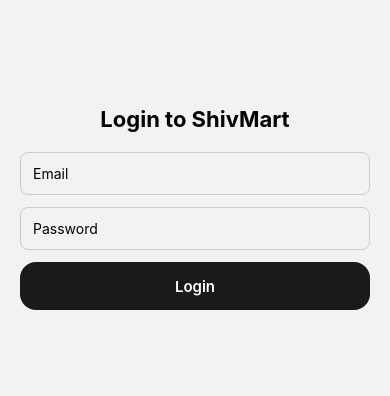
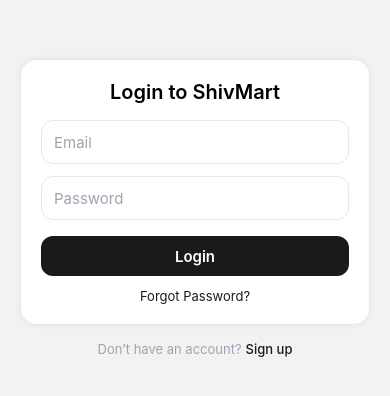
Before and after one commit to shivmartlks/mart-rn, a React Native app: screen /AddAddress in a window 390 px wide. Shown: the part 214-610 px from the top of the page. Built offline with nearby package versions, Linux system fonts and the light colour scheme.

Commit message:
Button and Input Fix

```diff
--- a/src/components/ui/Button.js
+++ b/src/components/ui/Button.js
@@ -8,11 +8,17 @@
   ActivityIndicator,
   StyleSheet,
 } from "react-native";
-import { colors, spacing, textSizes, radius } from "../../theme";
+import {
+  colors,
+  spacing,
+  textSizes,
+  radius,
+  componentTokens,
+} from "../../theme";
 
 export default function Button({
-  title = null, // optional if using children
-  children = null, // supports custom JSX
+  title = null,
+  children = null,
   onPress,
   size = "md", // sm | md | lg
   variant = "primary", // primary | secondary | ghost | link
@@ -25,33 +31,37 @@
   textStyle = {},
   ...props
 }) {
-  const isDisabled = disabled || loading;
+  const isDisabled = loading || disabled;
 
   // -----------------------------
-  // SIZE MAP
+  // SIZE MAP (with fallback!)
   // -----------------------------
   const sizeMap = {
     sm: {
-      height: 40,
+      height: 32,
       fontSize: textSizes.sm,
       paddingVertical: spacing.xs,
+      borderRadius: radius.sm,
     },
     md: {
-      height: 48,
+      height: 40,
       fontSize: textSizes.md,
-      paddingVertical: spacing.sm,
+      paddingVertical: spacing.xs,
+      borderRadius: radius.md,
     },
     lg: {
-      height: 56,
+      height: 48,
       fontSize: textSizes.lg,
-      paddingVertical: spacing.md,
+      paddingVertical: spacing.sm,
+      borderRadius: radius.lg,
     },
   };
 
-  const s = sizeMap[size];
+  // SAFETY: guarantee 's' is never undefined
+  const s = sizeMap[size] || sizeMap["md"];
 
   // -----------------------------
-  // VARIANT MAP
+  // VARIANT MAP (with fallback!)
   // -----------------------------
   const variantMap = {
     primary: {
@@ -76,16 +86,16 @@
     },
   };
 
-  const v = variantMap[variant];
+  const v = variantMap[variant] || variantMap["primary"];
 
   // -----------------------------
-  // DISABLED STATE
+  // DISABLED STYLES (theme tokens)
   // -----------------------------
   const disabledStyle = isDisabled
     ? {
-        backgroundColor: colors.gray200,
-        textColor: colors.textMuted,
-        borderColor: colors.gray200,
+        backgroundColor: componentTokens.button.disabledBg,
+        textColor: componentTokens.button.disabledText,
+        borderColor: componentTokens.button.disabledBg,
       }
     : {};
 
@@ -107,8 +117,14 @@
           backgroundColor: bg,
           borderColor: border,
           borderWidth: border === "transparent" ? 0 : 1,
+
+          // SIZE VALUES (safe!)
           minHeight: s.height,
           paddingVertical: s.paddingVertical,
+
+          // BUTTON RADIUS SHOULD MATCH SIZE RADIUS
+          borderRadius: s.borderRadius,
+
           width: block ? "100%" : undefined,
         },
         style,
@@ -120,12 +136,15 @@
         <View style={{ marginRight: spacing.xs }}>{leftIcon}</View>
       )}
 
-      {/* TITLE / CHILDREN */}
+      {/* LABEL OR CHILDREN */}
       {!loading && (
         <Text
           style={[
             styles.text,
-            { fontSize: s.fontSize, color: txtColor },
+            {
+              fontSize: s.fontSize,
+              color: txtColor,
+            },
             textStyle,
           ]}
         >
@@ -152,7 +171,6 @@
 
 const styles = StyleSheet.create({
   base: {
-    borderRadius: radius.lg,
     flexDirection: "row",
     alignItems: "center",
     justifyContent: "center",
--- a/src/components/ui/Input.js
+++ b/src/components/ui/Input.js
@@ -14,23 +14,44 @@
   label,
   error = "",
   helper = "",
+  size = "md", // NEW: sm | md | lg
   style = {},
   inputStyle = {},
   ...props
 }) {
   const [focused, setFocused] = useState(false);
 
-  // Base input token system
+  // Base tokens
   const tokens = componentTokens.input;
+
+  // NEW: dynamic size map
+  const sizeMap = {
+    sm: {
+      height: 36,
+      fontSize: textSizes.sm,
+      paddingVertical: spacing.xs,
+      radius: radius.sm,
+    },
+    md: {
+      height: 44,
+      fontSize: textSizes.md,
+      paddingVertical: spacing.xs,
+      radius: radius.md,
+    },
+    lg: {
+      height: 52,
+      fontSize: textSizes.lg,
+      paddingVertical: spacing.sm,
+      radius: radius.lg,
+    },
+  };
+
+  const s = sizeMap[size] ?? sizeMap.md;
 
   // Determine border color priority
   let borderColor = tokens.border;
-
-  if (error) {
-    borderColor = tokens.borderError;
-  } else if (focused) {
-    borderColor = tokens.borderFocused;
-  }
+  if (error) borderColor = tokens.borderError;
+  else if (focused) borderColor = tokens.borderFocused;
 
   return (
     <View style={style}>
@@ -39,7 +60,17 @@
 
       {/* Input */}
       <TextInput
-        style={[styles.input, { borderColor }, inputStyle]}
+        style={[
+          styles.input,
+          {
+            height: s.height,
+            fontSize: s.fontSize,
+            paddingVertical: s.paddingVertical,
+            borderRadius: s.radius,
+            borderColor,
+          },
+          inputStyle,
+        ]}
         placeholderTextColor={tokens.placeholder}
         onFocus={() => setFocused(true)}
         onBlur={() => setFocused(false)}
@@ -64,13 +95,9 @@
   },
 
   input: {
-    height: 48,
     backgroundColor: componentTokens.input.bg,
     borderWidth: 1,
-    borderRadius: componentTokens.input.radius,
     paddingHorizontal: componentTokens.input.paddingHorizontal,
-    paddingVertical: componentTokens.input.paddingVertical,
-    fontSize: textSizes.md,
     color: componentTokens.input.text,
   },
 
--- a/src/screens/Login.js
+++ b/src/screens/Login.js
@@ -1,13 +1,12 @@
 import { useState } from "react";
-import {
-  View,
-  Text,
-  TextInput,
-  TouchableOpacity,
-  StyleSheet,
-} from "react-native";
+import { View, Text, TouchableOpacity } from "react-native";
 import { supabase } from "../services/supabase";
+
+import Card from "../components/ui/Card";
 import Button from "../components/ui/Button";
+import Input from "../components/ui/Input";
+
+import { spacing, colors, textSizes, fontWeights } from "../theme";
 
 export default function Login({ navigation }) {
   const [email, setEmail] = useState("");
@@ -19,69 +18,128 @@
     setError("");
     setLoading(true);
 
-    const { data, error } = await supabase.auth.signInWithPassword({
+    const { error: authError } = await supabase.auth.signInWithPassword({
       email,
       password,
     });
 
     setLoading(false);
-
-    if (error) {
-      setError(error.message);
-      return;
-    }
+    if (authError) setError(authError.message);
   }
 
   return (
-    <View style={styles.container}>
-      <Text style={styles.heading}>Login to ShivMart</Text>
+    <View
+      style={{
+        flex: 1,
+        justifyContent: "center",
+        padding: spacing.xl,
+        backgroundColor: colors.background,
+      }}
+    >
+      {/* Centered Card */}
+      <Card
+        elevated
+        style={{
+          paddingVertical: spacing.xl,
+          paddingHorizontal: spacing.xl,
+          maxWidth: 420, // ⭐ visually tighter layout
+          alignSelf: "center", // ⭐ centers card on big screens
+          width: "100%",
+        }}
+      >
+        <Text
+          style={{
+            fontSize: textSizes.xl,
+            fontWeight: fontWeights.semibold,
+            textAlign: "center",
+            marginBottom: spacing.lg,
+            color: colors.text,
+          }}
+        >
+          Login to ShivMart
+        </Text>
 
-      <TextInput
-        style={styles.input}
+        <Input
           placeholder="Email"
-        autoCapitalize="none"
           value={email}
           onChangeText={setEmail}
-        secureTextEntry={false}
+          size="md"
+          style={{ marginBottom: spacing.md }}
         />
 
-      <TextInput
-        style={styles.input}
+        <Input
           placeholder="Password"
-        secureTextEntry={true}
+          secureTextEntry
           value={password}
           onChangeText={setPassword}
+          size="md"
+          style={{ marginBottom: spacing.sm }}
         />
 
-      {error ? <Text style={styles.error}>{error}</Text> : null}
-      <Button block onPress={handleLogin} loading={loading} disabled={loading}>
+        {error ? (
+          <Text
+            style={{
+              color: colors.error,
+              fontSize: textSizes.sm,
+              marginBottom: spacing.md,
+            }}
+          >
+            {error}
+          </Text>
+        ) : null}
+
+        <Button
+          block
+          size="md"
+          onPress={handleLogin}
+          loading={loading}
+          disabled={loading}
+          style={{ marginTop: spacing.sm }}
+        >
           Login
         </Button>
+
+        <TouchableOpacity
+          style={{ marginTop: spacing.md }}
+          onPress={() => navigation.navigate("ForgotPassword")}
+        >
+          <Text
+            style={{
+              textAlign: "center",
+              color: colors.primary,
+              fontSize: textSizes.sm,
+            }}
+          >
+            Forgot Password?
+          </Text>
+        </TouchableOpacity>
+      </Card>
+
+      {/* Signup */}
+      <View
+        style={{
+          marginTop: spacing.lg,
+          flexDirection: "row",
+          justifyContent: "center",
+        }}
+      >
+        <Text style={{ color: colors.textMuted, fontSize: textSizes.sm }}>
+          Don’t have an account?
+        </Text>
+
+        <TouchableOpacity onPress={() => navigation.navigate("Signup")}>
+          <Text
+            style={{
+              marginLeft: spacing.xs,
+              color: colors.primary,
+              fontSize: textSizes.sm,
+              fontWeight: fontWeights.medium,
+            }}
+          >
+            Sign up
+          </Text>
+        </TouchableOpacity>
+      </View>
     </View>
   );
 }
-
-const styles = StyleSheet.create({
-  container: {
-    flex: 1,
-    justifyContent: "center",
-    padding: 20,
-  },
-  heading: {
-    fontSize: 22,
-    fontWeight: "bold",
-    marginBottom: 20,
-    textAlign: "center",
-  },
-  input: {
-    borderWidth: 1,
-    borderColor: "#ccc",
-    padding: 12,
-    borderRadius: 8,
-    marginBottom: 12,
-  },
-  error: {
-    color: "red",
-    marginBottom: 10,
-  },
-});
--- a/src/theme/index.js
+++ b/src/theme/index.js
@@ -3,6 +3,7 @@
 import { spacing } from "./spacing";
 import { radius } from "./radius";
 import { textSizes } from "./typography";
+import { fontWeights } from "./typography";
 import { shadows } from "./shadow";
 import { componentTokens } from "./tokens";
 import { variants } from "./variants";
@@ -12,6 +13,7 @@
   spacing,
   radius,
   textSizes,
+  fontWeights,
   shadows,
   componentTokens,
   variants,
--- a/src/theme/typography.js
+++ b/src/theme/typography.js
@@ -9,3 +9,10 @@
   "2xl": 24,
   "3xl": 30,
 };
+
+export const fontWeights = {
+  regular: "400",
+  medium: "500",
+  semibold: "600",
+  bold: "700",
+};
```
Lines whose indentation alone changed are shown as unchanged.
